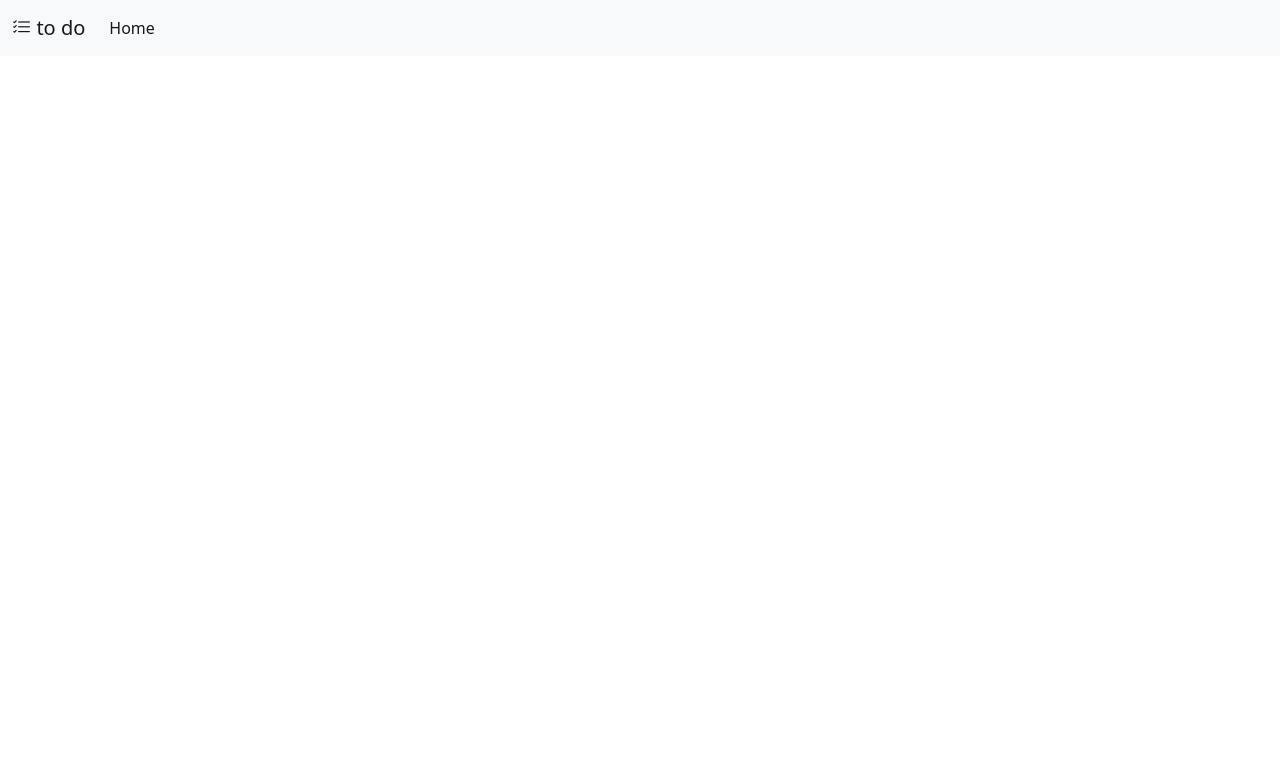
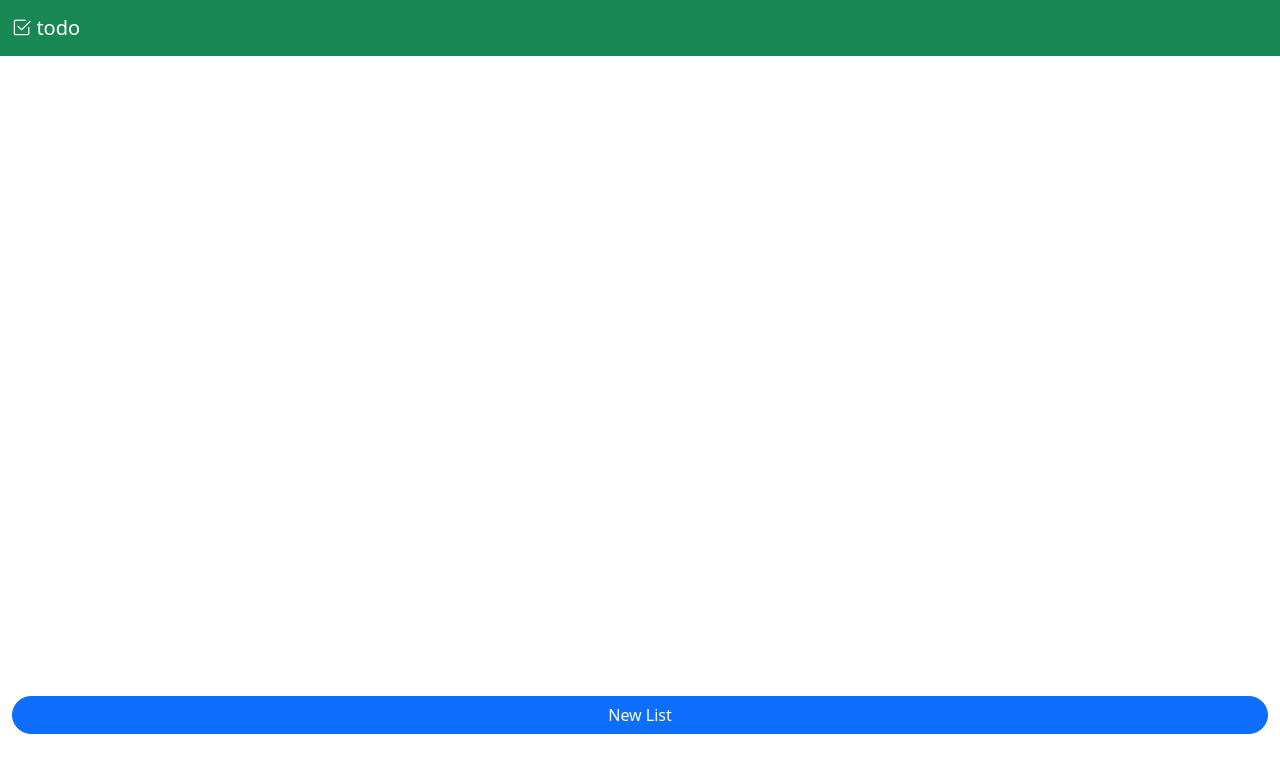
Before and after one commit to oombagus/todo, a plain HTML site: page index.html in a window 1280 px wide. Drawn offline with nearby package versions, Linux system fonts and the light colour scheme.

Commit message:
add button new note

```diff
--- a/index.html
+++ b/index.html
@@ -12,19 +12,24 @@
     <title>to do</title>
   </head>
   <body>
-    <nav class="navbar navbar-expand-lg navbar-light bg-light">
+    <nav class="navbar navbar-expand-lg navbar-dark bg-success text-center">
       <div class="container-fluid">
-        <a class="navbar-brand" href="#"><span class="bi-list-check" style="font-size: 1.2rem; "></span> to do</a>
-        <button class="navbar-toggler" type="button" data-bs-toggle="collapse" data-bs-target="#navbarNavAltMarkup" aria-controls="navbarNavAltMarkup" aria-expanded="false" aria-label="Toggle navigation">
+        <a class="navbar-brand" href="#"><span class="bi-check2-square" style="font-size: 1.2rem; "></span> todo</a>
+        <!--<button class="navbar-toggler" type="button" data-bs-toggle="collapse" data-bs-target="#navbarNavAltMarkup" aria-controls="navbarNavAltMarkup" aria-expanded="false" aria-label="Toggle navigation">
           <span class="navbar-toggler-icon"></span>
         </button>
         <div class="collapse navbar-collapse" id="navbarNavAltMarkup">
           <div class="navbar-nav">
-            <a class="nav-link active" aria-current="page" href="#">Home</a>
+            <a class="nav-link active" aria-current="page" href="#">Home</a> -->
           </div>
         </div>
       </div>
     </nav>
+
+    <div class="container-fluid justify-content-center" style="padding-top: 80vh">
+      <button type="button" class="btn btn-primary rounded-pill col-12">New List</button>
+    </div>
+
 
     <!-- Optional JavaScript; choose one of the two! -->
 
```
